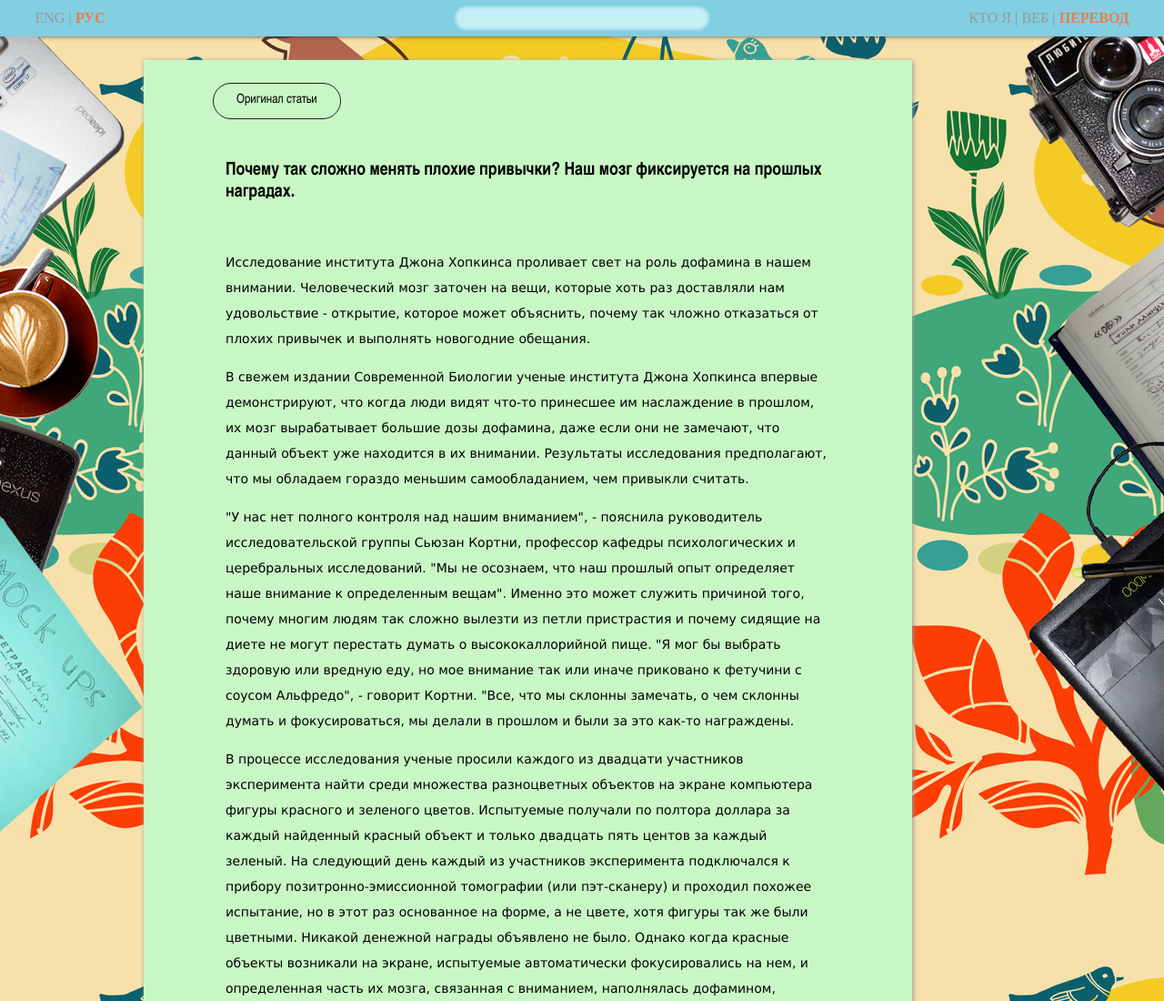
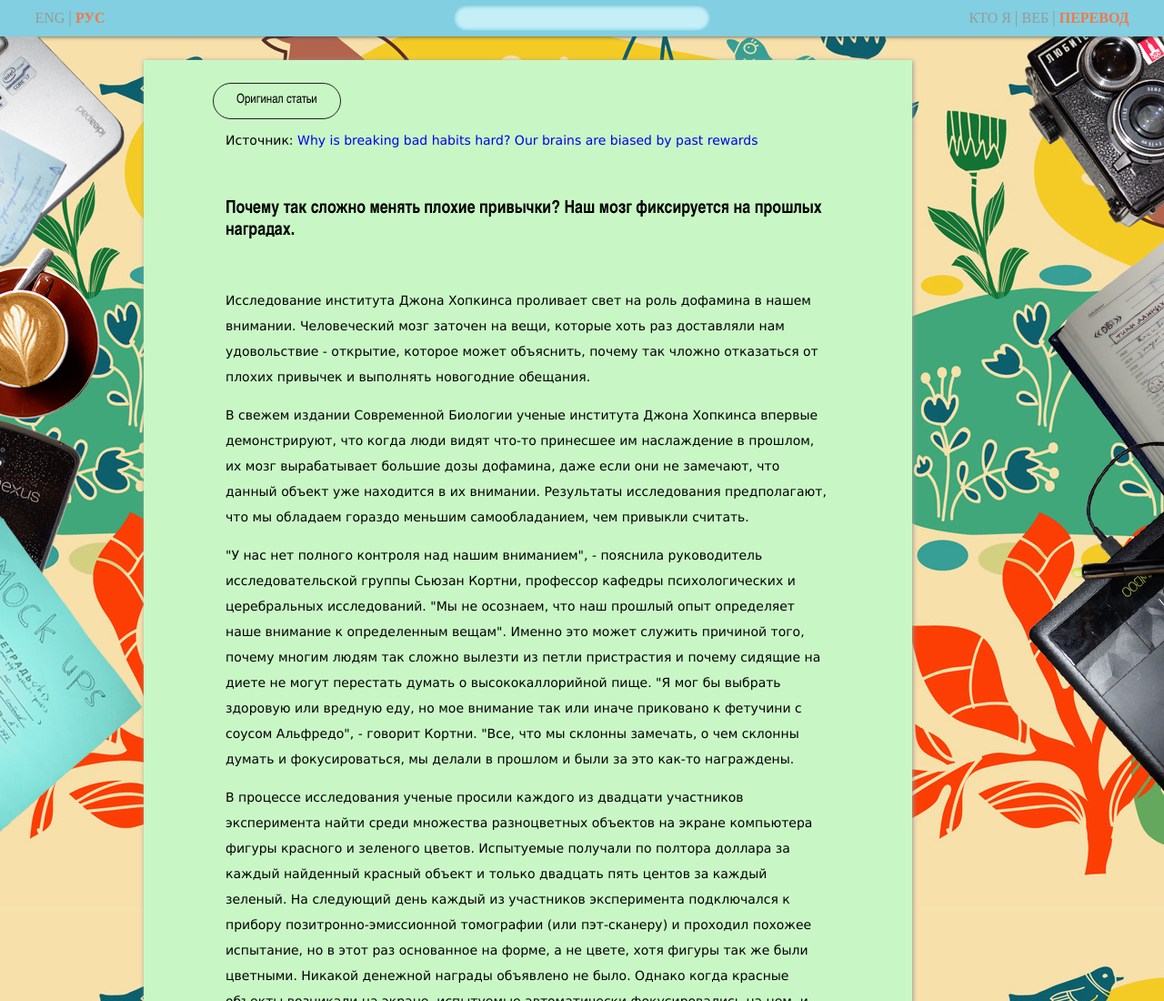
Before and after one commit to vzxxl/NodejsResume, a website: page tpl/translator.html in a window 1280 px wide. Shown: the top 1100 px of the page at 91% size. Drawn offline with Linux system fonts and the light colour scheme; files that its build step writes are made by us from their sources; files whose address does not match are found by name.

Commit message:
minor changes

```diff
--- a/tpl/translator.html
+++ b/tpl/translator.html
@@ -83,6 +83,8 @@
   </div>
   <span class="handle"></span>-->
   <div class="translate-btn translate-btn-us">Оригинал статьи</div>
+
+  <p><span>Источник: </span><a href="https://hub.jhu.edu/2016/02/11/dopamine-addiction-brain-science/" target="_blank" style="text-decoration: none;">Why is breaking bad habits hard? Our brains are biased by past rewards</a></p>
 
 <!--<div class="choose-article-module">
   <div class="choose-article choose-article-1">1</div>
```
